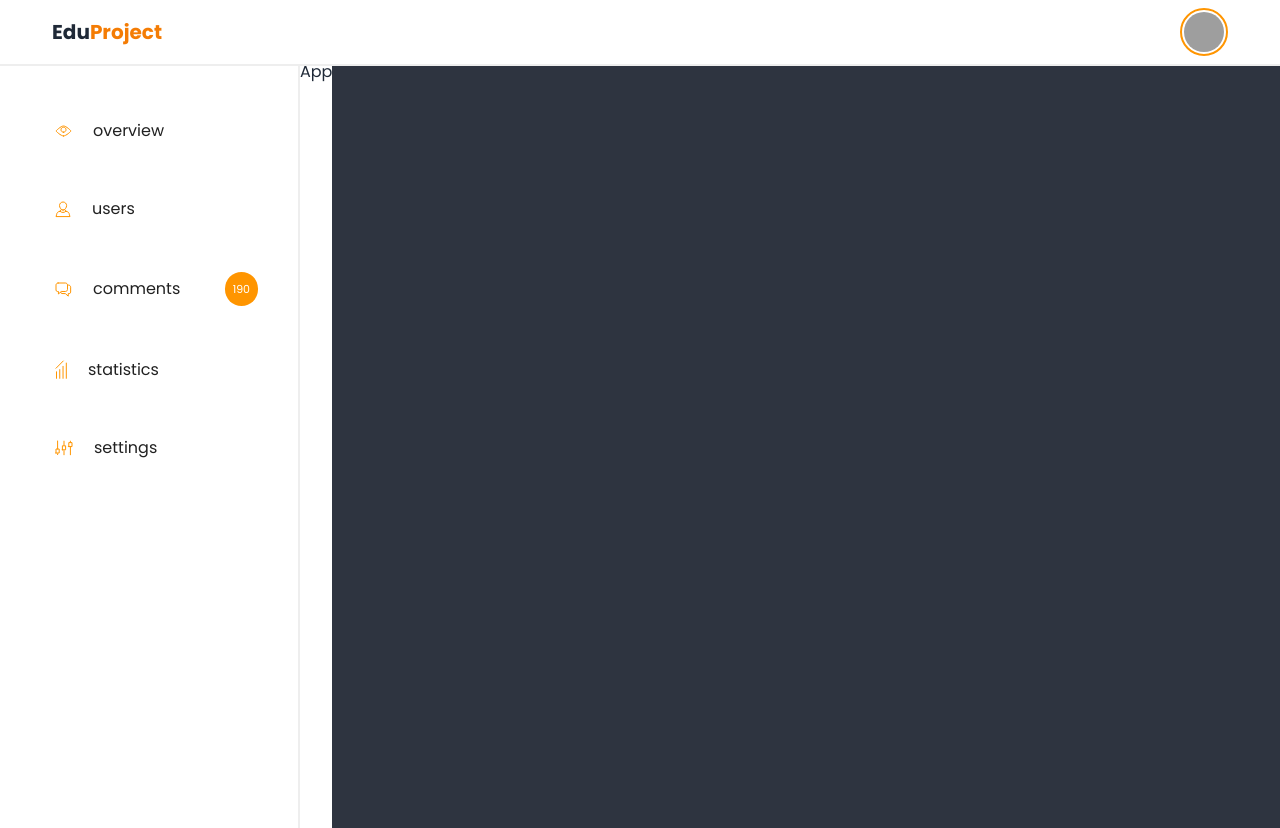
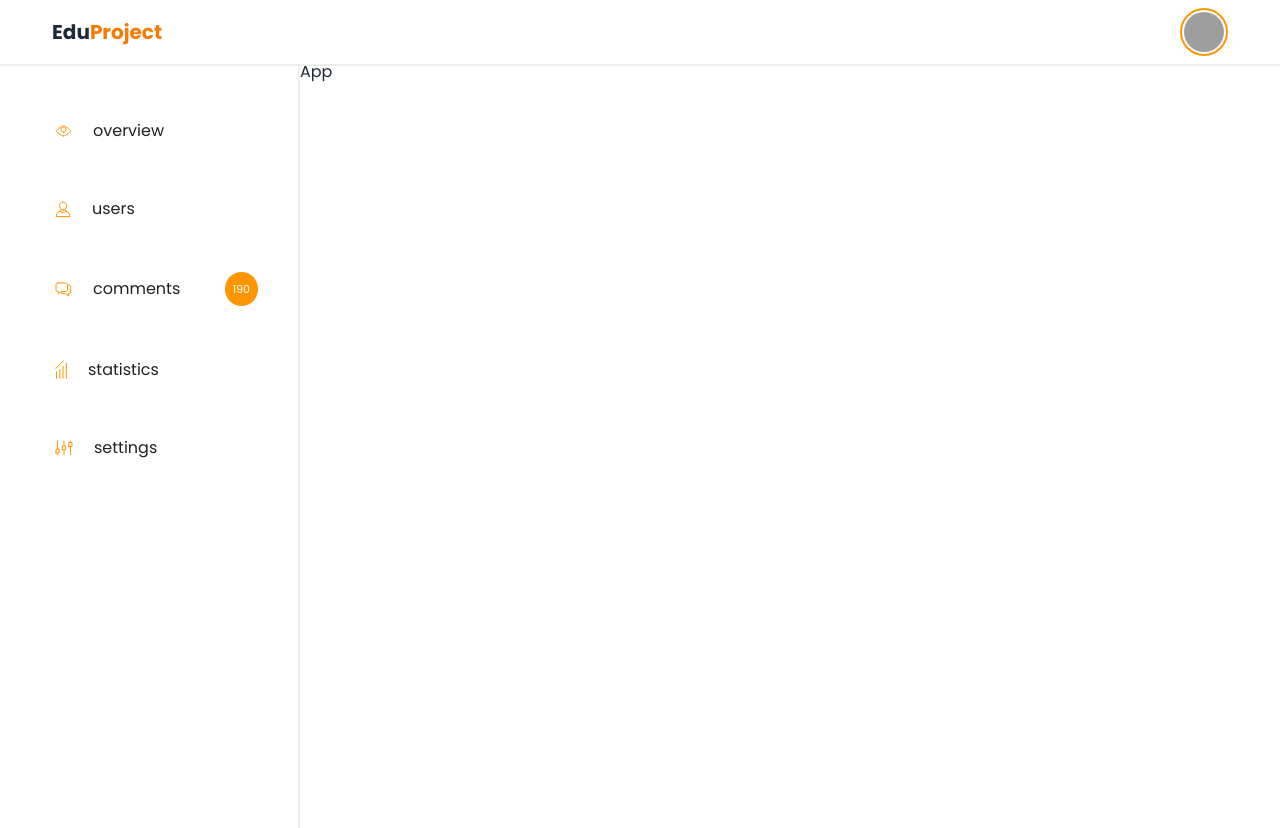
Before and after one commit to nurbek2107/eduit-project, a Next.js app: page / in a window 1280 px wide. Built offline with nearby package versions, Linux system fonts and the light colour scheme; grey boxes are pictures that could not be loaded.

Commit message:
.
Signed-off-by: Nurbek <161306161+nurbek2107@users.noreply.github.com>

```diff
--- a/src/app/globals.css
+++ b/src/app/globals.css
@@ -1,13 +1,8 @@
-/* globals.css or your global stylesheet */
-
 /* Tailwind CSS base, components, utilities */
 @tailwind base;
 @tailwind components;
 @tailwind utilities;
 
-body {
-    background-color: #2e3440;
-}
 /* Scrollbar customization */
 ::-webkit-scrollbar {
     width: 12px;
@@ -33,8 +28,6 @@ body {
     color: #fff;
     background: linear-gradient(178.18deg, #ff9500 -13.56%, #ff9500 158.3%);
 }
-
-
 
 .hover-bg:hover {
     background: linear-gradient(178.18deg, #ff9500 -13.56%, #ff9500 158.3%);
```
